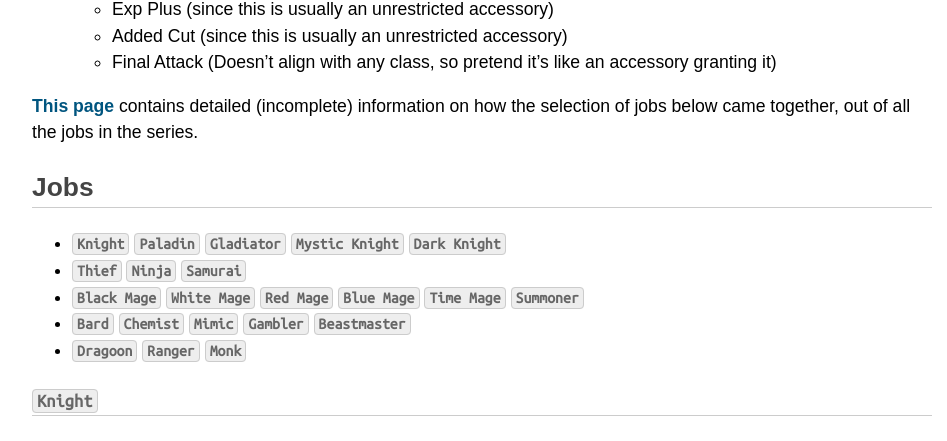
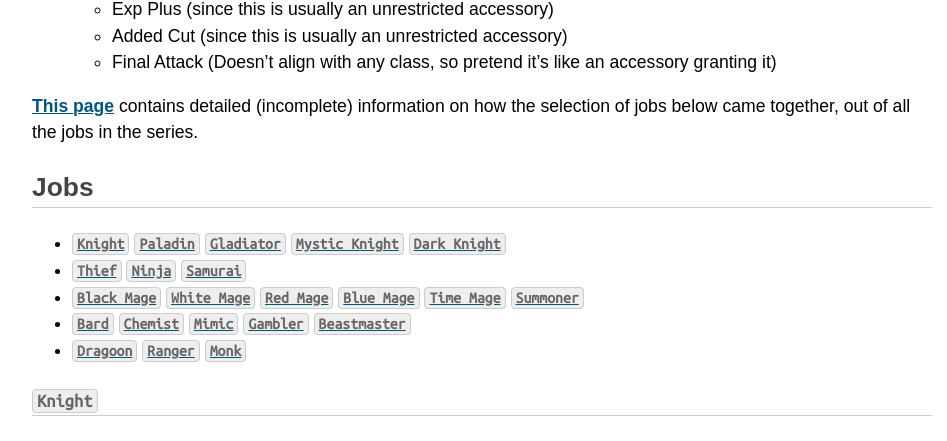
Before and after one commit to beforan/beforan.github.io, a Jekyll site: the page built from ff-restricted/vii/jobs-materia.md, in a window 1280 px wide. Shown: the part 445-886 px from the top of the page, without its empty margins (158-1105 px from the left). Built offline with Jekyll 4.4.1, drawn with Linux system fonts in a browser that asks for light colours; some web fonts are replaced; Markdown is read by kramdown in place of the engine named in the settings.

Commit message:
link style changes

```diff
--- a/css/markdown.css
+++ b/css/markdown.css
@@ -65,17 +65,17 @@ pre code {
 a, a:link {
 	color: #00557f;
 	font-weight: bold;
-	text-decoration: none;
+	text-decoration: underline;
 }
 a:visited {
 	color: #776688;
 	font-weight: bold;
-	text-decoration: none;
+	text-decoration: underline;
 }
 a:hover, a:active {
 	color: #4488cc;
 	font-weight: bold;
-	text-decoration: none;
+	text-decoration: underline;
 }
 
 /* Tables */
```
